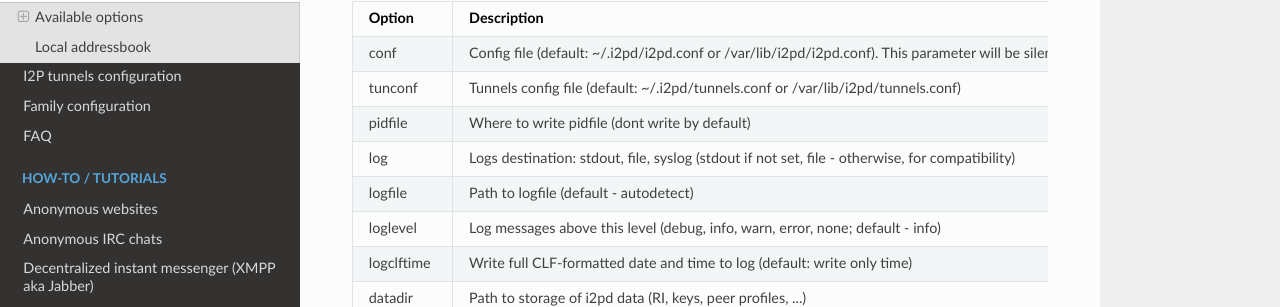
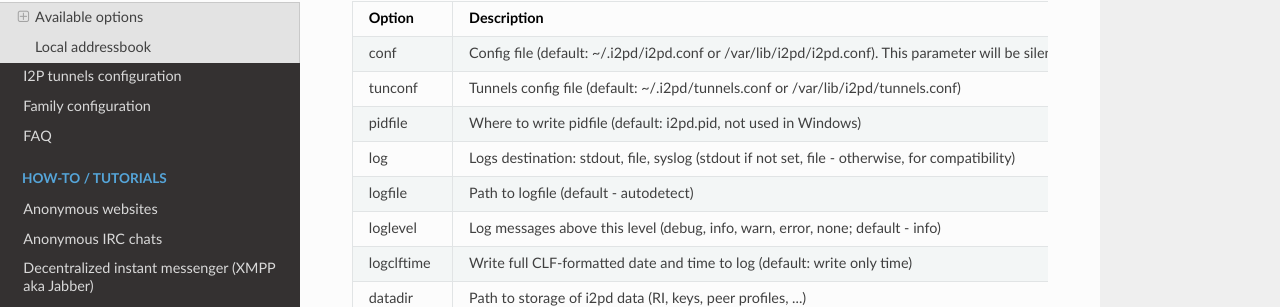
Before and after one commit to PurpleI2P/i2pd_docs_en, an MkDocs documentation site: the page built from docs/user-guide/configuration.md, in a window 1280 px wide and 900 px high, scrolled down 911 px. Shown: the part 144-451 px from the top of the window. Built offline with MkDocs 1.6.1, drawn with Linux system fonts in a browser that asks for light colours; nearby versions of some CDN libraries; old or Windows-style settings are respelled for this version of MkDocs.

Commit message:
update pidfile option defaults info
PurpleI2P/i2pd#1136

```diff
--- a/docs/user-guide/configuration.md
+++ b/docs/user-guide/configuration.md
@@ -46,7 +46,7 @@ Option                                 | Description
 -------------------------------------- | --------------------------------------
 conf                                   | Config file (default: ~/.i2pd/i2pd.conf or /var/lib/i2pd/i2pd.conf). This parameter will be silently ignored if the specified config file does not exist.
 tunconf                                | Tunnels config file (default: ~/.i2pd/tunnels.conf or /var/lib/i2pd/tunnels.conf)
-pidfile                                | Where to write pidfile (dont write by default)
+pidfile                                | Where to write pidfile (default: i2pd.pid, not used in Windows)
 log                                    | Logs destination: stdout, file, syslog (stdout if not set, file - otherwise, for compatibility)
 logfile                                | Path to logfile (default - autodetect)
 loglevel                               | Log messages above this level (debug, info, warn, error, none; default - info)
```
